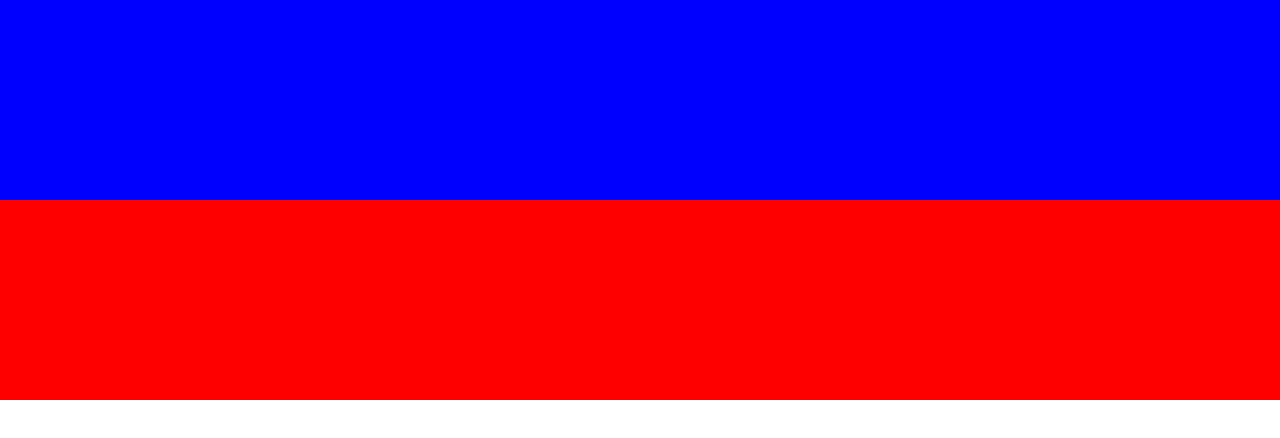
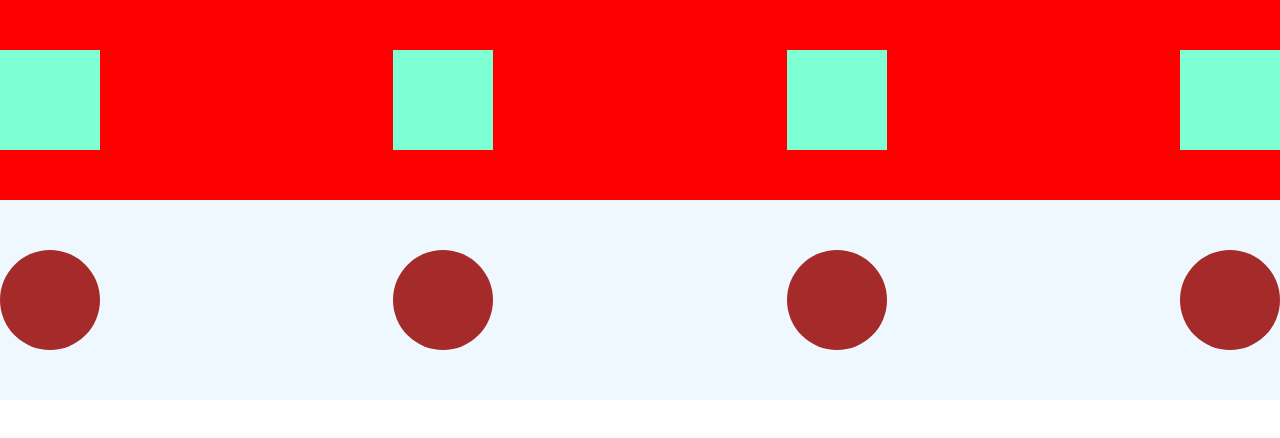
Before and after one commit to k4ir0sld/teste-git-2025, a plain HTML site: page index.html in a window 1280 px wide. Drawn offline with Linux system fonts and the light colour scheme.

Commit message:
Link CSS - Estilizado quadrados e redondos

```diff
--- a/index.html
+++ b/index.html
@@ -7,8 +7,17 @@
     <title>teste git</title>
 </head>
 <body>
-    <div class="quadrados"></div>
-    <div class="redondos"></div>
-
+    <div class="quadrados">
+        <div></div>
+        <div></div>
+        <div></div>
+        <div></div>
+    </div>
+    <div class="redondos">
+        <div></div>
+        <div></div>
+        <div></div>
+        <div></div>
+    </div>
 </body>
 </html>
--- a/style.css
+++ b/style.css
@@ -7,12 +7,32 @@
 .quadrados {
     width: 100vw;
     height: 200px;
-    background-color: blue;
+    background-color: red;
+    display: flex;
+    justify-content: space-between;
+    align-items: center;
 
+}
+
+.quadrados div {
+    width: 100px;
+    height: 100px;
+    background-color: aquamarine;
 }
 
 .redondos {
     width: 100vw;
     height: 200px;
-    background-color: red;
+    background-color: aliceblue;
+    display: flex;
+    justify-content: space-between;
+    align-items: center;
 }
+
+.redondos div {
+    width: 100px;
+    height: 100px;
+    background-color: brown;
+    border-radius: 50%;
+
+}
```
